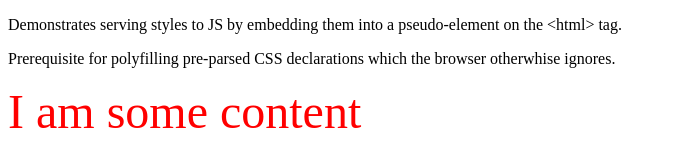
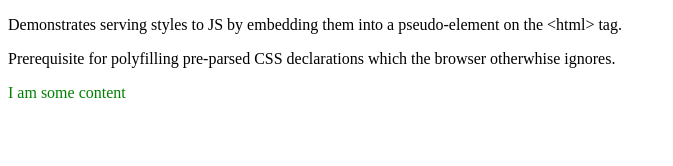
Before and after one commit to oslego/postcss-supports, a website: page index.html in a window 1280 px wide. Shown: the whole page, without its empty margins (0-673 px from the left). Drawn offline with Linux system fonts and the light colour scheme.

Commit message:
style tag POC

```diff
--- a/index.html
+++ b/index.html
@@ -6,7 +6,7 @@
   <style>
 
     html::before{
-      content: "color: red; font-size: 3em";
+      content: "@supports (color: green){ .test{ color: green; } }";
       width: 0;
       height: 0;
       overflow: hidden;
@@ -24,11 +24,15 @@
   <p>Prerequisite for polyfilling pre-parsed CSS declarations which the browser otherwhise ignores.</p>
   <div class="test">I am some content</div>
 
-  <script>
-    var head = document.querySelector('html');
-    var target = document.querySelector('.test');
-    var payload = window.getComputedStyle(head, 'before').content;
-    target.setAttribute('style', payload.substring(1, payload.length-1));
-  </script>
+<script>
+  var head = document.querySelector('html');
+  var payload = window.getComputedStyle(head, 'before').content;
+  var style = document.createElement('style');
+      style.textContent = payload.substring(1, payload.length-1);
+
+  head.appendChild(style);
+
+</script>
+
 </body>
 </html>
```
